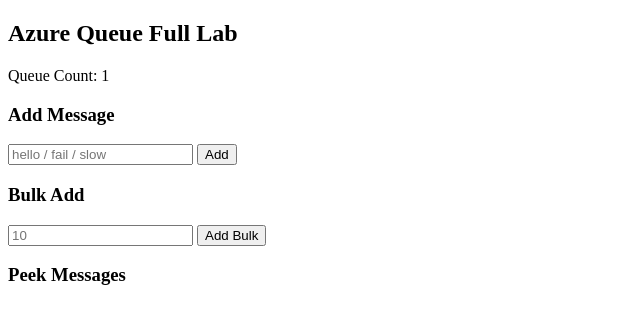
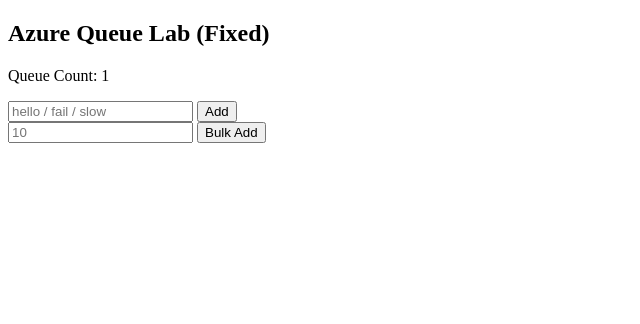
Before and after one commit to viswavik3/queue-app, a Flask app: template templates/index.html in a window 1280 px wide. Shown: the top 324 px of the page, without its empty margins (0-640 px from the left). Run offline with Flask 3, Linux system fonts and the light colour scheme; the template is opened without the code that fills it: most values are stand-ins (such as "Sample title", 1, 10 or a date in 2020).

Commit message:
Add files via upload

```diff
--- a/app.py
+++ b/app.py
@@ -4,29 +4,40 @@
 
 app = Flask(__name__)
 
-conn_str = os.getenv("AZURE_STORAGE_CONNECTION_STRING")
-queue_name = "demo-queue"
-queue = QueueClient.from_connection_string(conn_str, queue_name)
+def get_conn_str():
+    # support both names to avoid mismatch issues
+    return os.getenv("AZURE_STORAGE_CONNECTION_STRING") or os.getenv("AZURE_STORAGE_CONNECTION_STRING")
+
+def get_queue():
+    conn_str = get_conn_str()
+    if not conn_str:
+        raise Exception("Missing connection string. Check App Service settings.")
+    return QueueClient.from_connection_string(conn_str, "demo-queue")
 
 @app.route("/")
 def index():
-    queue = get_queue()
-    props = queue.get_queue_properties()
-    count = props.approximate_message_count
-    messages = list(queue.peek_messages(10))
+    try:
+        queue = get_queue()
+        props = queue.get_queue_properties()
+        count = props.approximate_message_count
+        messages = list(queue.peek_messages(10))
+    except Exception as e:
+        return f"Error: {str(e)}"
     return render_template("index.html", count=count, messages=messages)
 
 @app.route("/add", methods=["POST"])
 def add():
+    queue = get_queue()
     msg = request.form.get("message")
     queue.send_message(msg)
     return redirect("/")
 
 @app.route("/bulk", methods=["POST"])
 def bulk():
+    queue = get_queue()
     n = int(request.form.get("count"))
     for i in range(n):
-        queue.send_message(f"bulk-message-{i}")
+        queue.send_message(f"bulk-{i}")
     return redirect("/")
 
 if __name__ == "__main__":
--- a/templates/index.html
+++ b/templates/index.html
@@ -2,23 +2,20 @@
 <html>
 <body>
 
-<h2>Azure Queue Full Lab</h2>
+<h2>Azure Queue Lab (Fixed)</h2>
 
 <p>Queue Count: {{ count }}</p>
 
-<h3>Add Message</h3>
 <form action="/add" method="post">
 <input name="message" placeholder="hello / fail / slow">
 <button type="submit">Add</button>
 </form>
 
-<h3>Bulk Add</h3>
 <form action="/bulk" method="post">
 <input name="count" placeholder="10">
-<button type="submit">Add Bulk</button>
+<button type="submit">Bulk Add</button>
 </form>
 
-<h3>Peek Messages</h3>
 <ul>
 {% for m in messages %}
 <li>{{ m.content }}</li>
```
Also changed, not shown: worker.py (+8 -5 lines), README.md.
